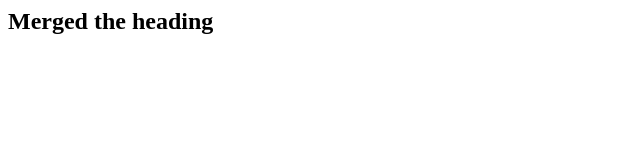
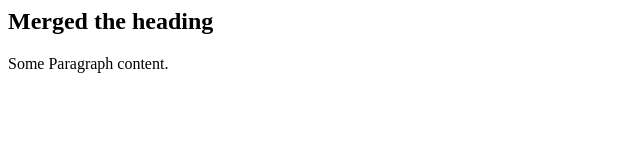
Before and after one commit to sumitb-mdi/dummy-2, a plain HTML site: page index.html in a window 1280 px wide. Shown: the whole page, without its empty margins (0-640 px from the left). Drawn offline with Linux system fonts and the light colour scheme.

Commit message:
User-2: para added to the html.

```diff
--- a/index.html
+++ b/index.html
@@ -5,5 +5,6 @@
 	</head>
 	<body>
 		<h2>Merged the heading</h2>
+		<p> Some Paragraph content.</p>
 	</body>
 </html>
```
